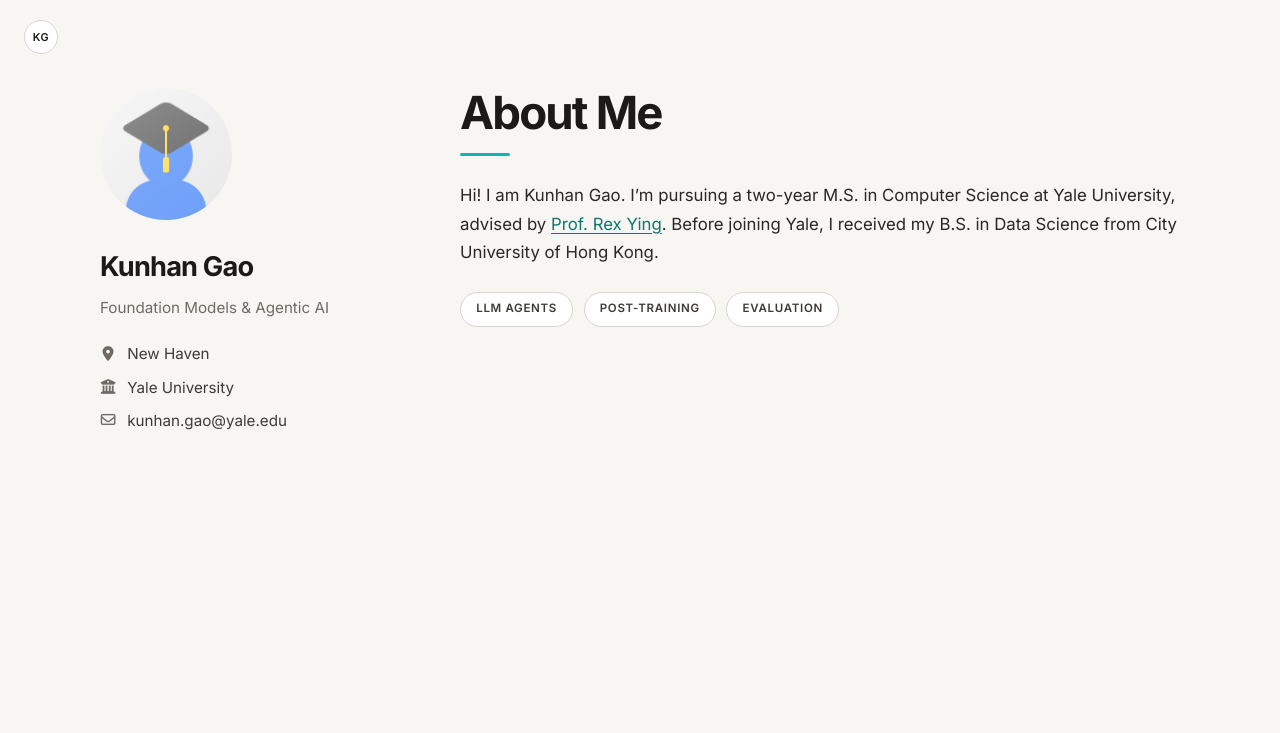
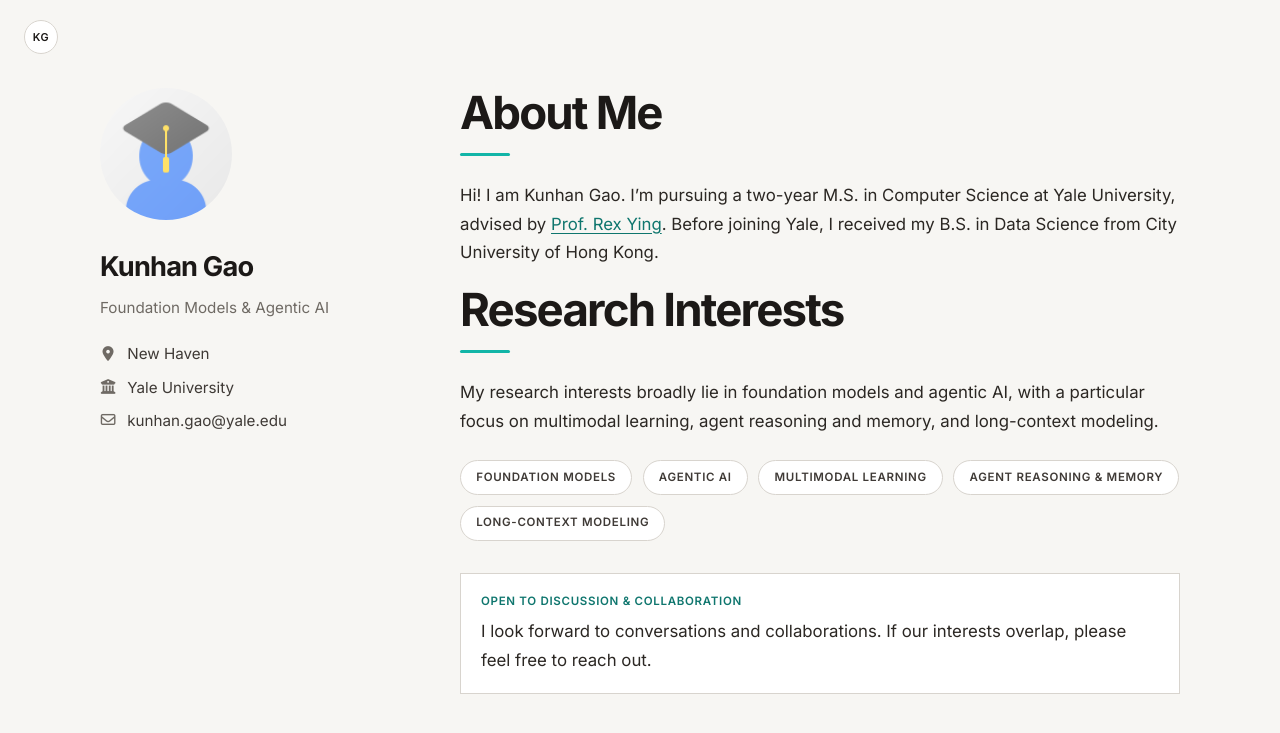
Before and after one commit to kunhan-G/kunhan-G.github.io, a Jekyll site: the page built from index.md, in a window 1280 px wide. Shown: the top 733 px of the page. Built offline with Jekyll 4.4.1, drawn with Linux system fonts in a browser that asks for light colours; a style sheet for code colours, icons or effects is not loaded; our own code applies the rules of GitHub Pages for plain Markdown files.

Commit message:
Add research interests and an open collaboration note.
Give the homepage a clearer research statement and a quiet invitation to talk.

```diff
--- a/assets/css/modern-profile.css
+++ b/assets/css/modern-profile.css
@@ -178,6 +178,26 @@ section a:hover {
   margin: 1.55rem 0 0;
 }
 
+.collab-box {
+  margin-top: 2rem;
+  padding: 1.15rem 1.25rem;
+  border: 1px solid #d8d4ce;
+  background: #fff;
+}
+
+.collab-box .collab-label {
+  margin: 0 0 0.35rem;
+  color: #0f766e;
+  font-size: 0.72rem;
+  font-weight: 600;
+  letter-spacing: 0.06em;
+  text-transform: uppercase;
+}
+
+.collab-box p:last-child {
+  margin: 0;
+}
+
 .interest-pills span {
   display: inline-block;
   border: 1px solid #d8d4ce;
--- a/index.md
+++ b/index.md
@@ -6,8 +6,19 @@ layout: homepage
 
 Hi! I am Kunhan Gao. I’m pursuing a two-year M.S. in Computer Science at Yale University, advised by [Prof. Rex Ying](https://www.cs.yale.edu/homes/ying-rex/). Before joining Yale, I received my B.S. in Data Science from City University of Hong Kong.
 
+## Research Interests
+
+My research interests broadly lie in foundation models and agentic AI, with a particular focus on multimodal learning, agent reasoning and memory, and long-context modeling.
+
 <div class="interest-pills">
-  <span>LLM AGENTS</span>
-  <span>POST-TRAINING</span>
-  <span>EVALUATION</span>
+  <span>FOUNDATION MODELS</span>
+  <span>AGENTIC AI</span>
+  <span>MULTIMODAL LEARNING</span>
+  <span>AGENT REASONING & MEMORY</span>
+  <span>LONG-CONTEXT MODELING</span>
 </div>
+
+<div class="collab-box">
+  <p class="collab-label">Open to discussion &amp; collaboration</p>
+  <p>I look forward to conversations and collaborations. If our interests overlap, please feel free to reach out.</p>
+</div>
```
Also changed, not shown: html_source_file/assets/css/modern-profile.css (+20 -0 lines), html_source_file/index.html (+11 -3 lines).
